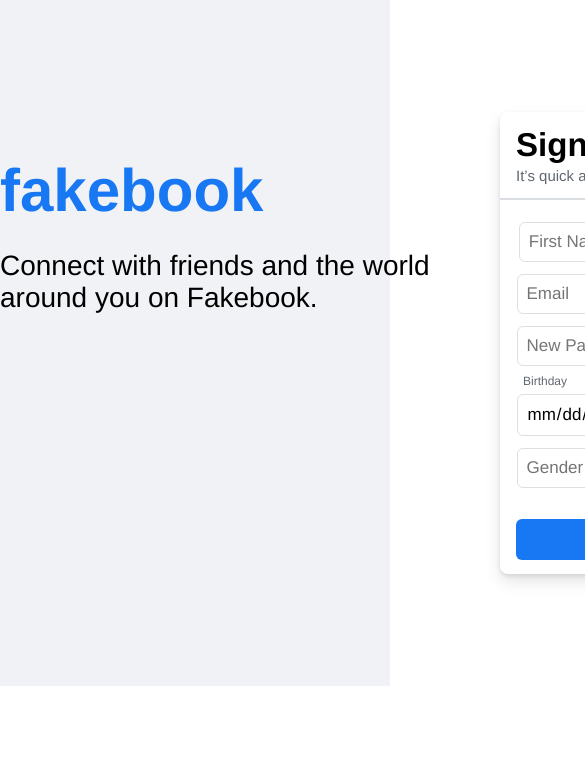
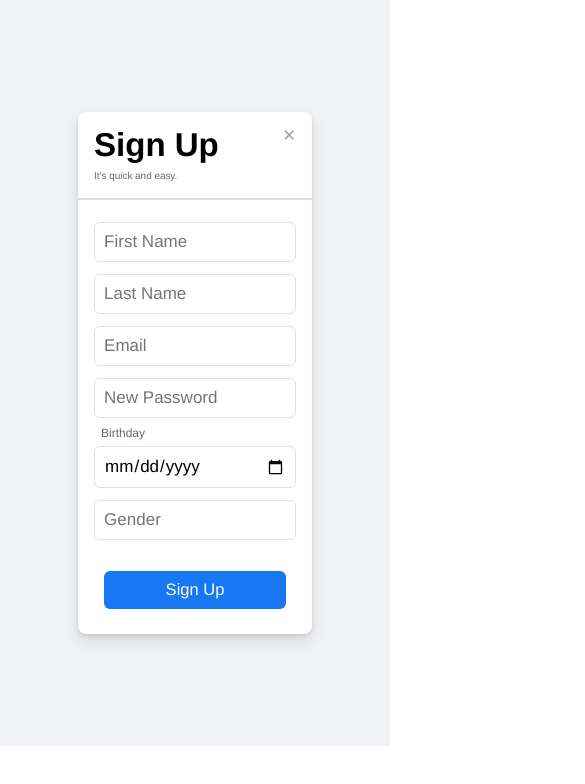
Before and after one commit to JinhaKimGH/Fakebook-Frontend, a React (Vite) app in the folder client/: page /Fakebook-Frontend/signup in a window 390 px wide. Shown: the top 784 px of the page, 585 px wide, since content can reach past the window. Built offline with nearby package versions, Linux system fonts and the light colour scheme.

Commit message:
Added responsive styling for login and sign-up pages

```diff
--- a/client/src/components/Login.tsx
+++ b/client/src/components/Login.tsx
@@ -151,7 +151,7 @@ export default function Login(): JSX.Element{
 
     return (
         <div className="login">
-            <div>
+            <div className='login-left-heading'>
                 <h1 className="fakebook-logo-login">fakebook</h1>
                 <h3 className="login-subheading">Connect with friends and the world around you on Fakebook.</h3>
             </div>
--- a/client/src/components/SignUp.tsx
+++ b/client/src/components/SignUp.tsx
@@ -157,7 +157,7 @@ export default function SignUp(): JSX.Element{
 
     return (
         <div className="signup">
-            <div>
+            <div className="login-left-heading">
                 <h1 className="fakebook-logo-login">fakebook</h1>
                 <h3 className="signup-subheading">Connect with friends and the world around you on Fakebook.</h3>
             </div>
@@ -172,11 +172,9 @@ export default function SignUp(): JSX.Element{
                 </div>
                 <div className="signup-break"></div>
 
-                <form action="POST">
-                    <div className="fullname-signup">
-                        <input type="text" onChange={(e) => {setFirstName(e.target.value)}} placeholder="First Name" name="firstName" id="firstName" required/>
-                        <input type="text" onChange={(e) => {setLastName(e.target.value)}} placeholder="Last Name" name="lastName" id="lastName" required/>
-                    </div>
+                <form action="POST" className='sign-up-form'>
+                    <input type="text" onChange={(e) => {setFirstName(e.target.value)}} placeholder="First Name" name="firstName" id="firstName" required/>
+                    <input type="text" onChange={(e) => {setLastName(e.target.value)}} placeholder="Last Name" name="lastName" id="lastName" required/>
                     <input type="email" onChange={(e) => {setEmail(e.target.value)}} placeholder="Email" name="email" id="email" required/>
                     <input type="password" onChange={(e) => {setPassword(e.target.value)}} placeholder="New Password" name="password" id="password" required/>
                     <label htmlFor="date" className="sign-up-label">Birthday</label>
--- a/client/src/index.css
+++ b/client/src/index.css
@@ -30,6 +30,7 @@ html{
 }
 
 .login, .signup{
+    width: 100vw;
     display: flex;
     justify-content: space-around;
     padding-top: 72px;
@@ -45,20 +46,20 @@ html{
 
 .fakebook-logo-login{
     color: var(--fakebook-blue);
-    font-size: 60px;
+    font-size: 3rem;
 }
 
 .login-subheading, .signup-subheading{
     font-weight: normal;
-    font-size: 28px;
+    font-size: 1.4rem;
     line-height: 32px;
-    width: 500px;
+    width: 40%;
 }
 
 .login-form-box, .signup-form-box{
     margin: 40px 0 0;
     padding: 14px 0 28px;
-    width: 396px;
+    width: 30%;
     height: 320px;
     text-align: center;
     border-radius: 8px;
@@ -67,7 +68,7 @@ html{
 }
 
 .signup-form-box{
-    height: 420px !important;
+    height: 480px !important;
 }
 
 .signup-heading{
@@ -78,7 +79,7 @@ html{
 
 .signup-heading > .left > h3{
     font-weight: normal;
-    font-size: 15px;
+    font-size: 0.6rem;
     line-height: 24px;
     color: #606770;
 }
@@ -86,6 +87,7 @@ html{
     display: flex;
     flex-direction: column;
     text-align: center;
+    align-items: center;
 }
 
 .signup-form-box > form{
@@ -93,36 +95,27 @@ html{
     padding: 16px;
 }
 
-.fullname-signup{
-    justify-content: space-around;
-    display: flex;
-}
 .login-form-box > form > input, .login-form-box > form > button{
     margin: 6px auto;
     padding: 14px 16px;
-    width: 330px;
+    max-width: 80%;
+    width: 80%;
     border-radius: 6px;
 }
 
 .signup-form-box > form > input, .signup-form-box > form > button, .fullname-signup > input{
     border-radius: 6px;
     padding: 9px;
-    margin: 6px auto;
-}
-
-.fullname-signup > input{
-    width: 150px;
-}
+    margin: 6px 0;
+}
+
+
+.sign-up-form > input, .signup-form-box > form > button{
+    width: 90%;
+}
+
 
 .signup-form-box > form > input{
-    width: 330px;
-}
-
-.signup-form-box > form > button{
-    min-width: 351px !important;
-}
-
-.signup-form-box > form > input, .fullname-signup > input{
     font-size: 17px;
     border: 1px solid #dddfe2;
 }
@@ -141,10 +134,8 @@ html{
 .submit{
     background-color: var(--fakebook-blue);
     border: none;
-    min-width: 362px;
-    font-size: 20px;
+    font-size: 1rem;
     color: white;
-    font-weight: bold;
 }
 
 .submit:hover{
@@ -190,7 +181,7 @@ html{
     background-color: var(--fakebook-green);
     font-weight: bold;
     border-radius: 6px;
-    font-size: 17px;
+    font-size: 1rem;
     line-height: 48px;
     padding: 12px 16px;
 }
@@ -1879,6 +1870,12 @@ iframe{
     justify-content: space-between;
     align-items: center;
     margin: 0 17px;
+    max-width: 80%;
+    width: 80%;
+}
+
+.login-buttons > div{
+    width: 50%;
 }
 
 .facebook-login{
@@ -1889,7 +1886,11 @@ iframe{
     color: white;
     border-radius: 6px;
     padding: 12px 14px;
-    min-width: 180px;
+    width: 45%;
+}
+
+.facebook-login.metro{
+    width: 100%;
 }
 
 .facebook-login:hover{
@@ -2078,6 +2079,14 @@ iframe{
         max-height: 630px;
     }
 
+    .login-left-heading{
+        display: none;
+    }
+
+    .login-form-box, .signup-form-box{
+        width: 60%;
+    }
+
 }
 
 @media (max-width: 392px){
```
